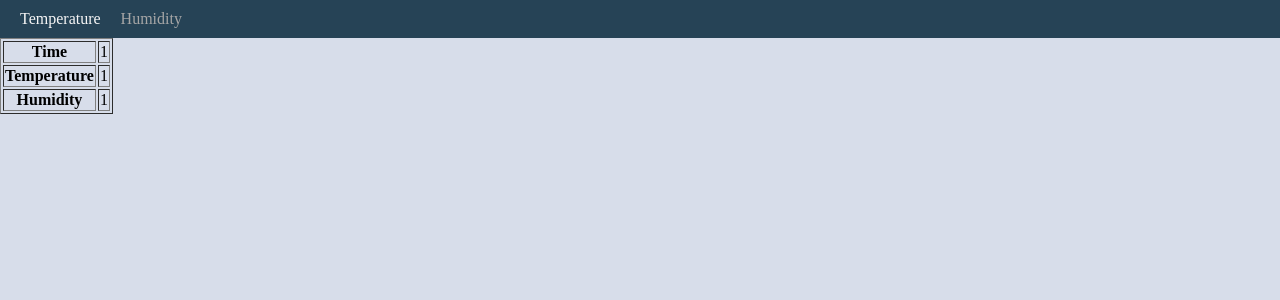
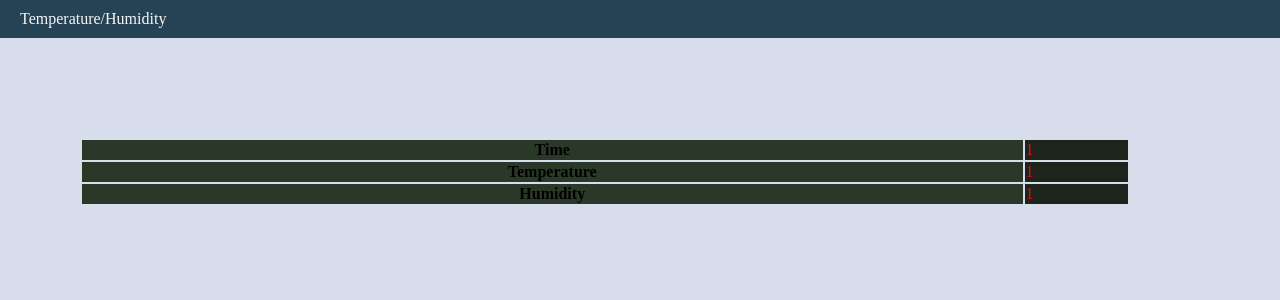
Before and after one commit to knaiskes/sensorsPanel, a Flask app: template templates/dashboard.html in a window 1280 px wide. Shown: the top 300 px of the page. Run offline with Flask 2, Linux system fonts and the light colour scheme; the template is opened without the code that fills it: most values are stand-ins (such as "Sample title", 1, 10 or a date in 2020).

Commit message:
change some css

```diff
--- a/static/dashboard.css
+++ b/static/dashboard.css
@@ -56,3 +56,22 @@ body {
 	cursor: pointer;
 	font-size: 16px;
 }
+
+table {
+	width: 100%;
+}
+
+table td {
+	color:red;
+	background-color:#1C241C;
+}
+table th {
+	background-color:#2A3827;
+}
+
+#table-pos {
+	margin-top: 100px;
+	margin-bottom: 100px;
+	margin-right: 150px;
+	margin-left: 80px;
+}
--- a/templates/dashboard.html
+++ b/templates/dashboard.html
@@ -8,15 +8,15 @@
 
 		<div id="menu">
 			<ul>
-				<li><a href="#">Temperature</a></li>
-				<li><a href="dashboard">Humidity</a></li>
+				<li><a href="dashboard">Temperature/Humidity</a></li>
 				</u>
 		</div>
 	</head>
 
 	<body>
 
-		<table border=1>
+		<div id="table-pos">
+		<table>
 
 			<tr>
 				<th> Time </th>
@@ -39,6 +39,7 @@
 				{% endfor %}
 			</tr>
 		</table>
+		</div>
 	</body>
 
 </html>
```
Also changed, not shown: templates/index.html (+4 -6 lines).
